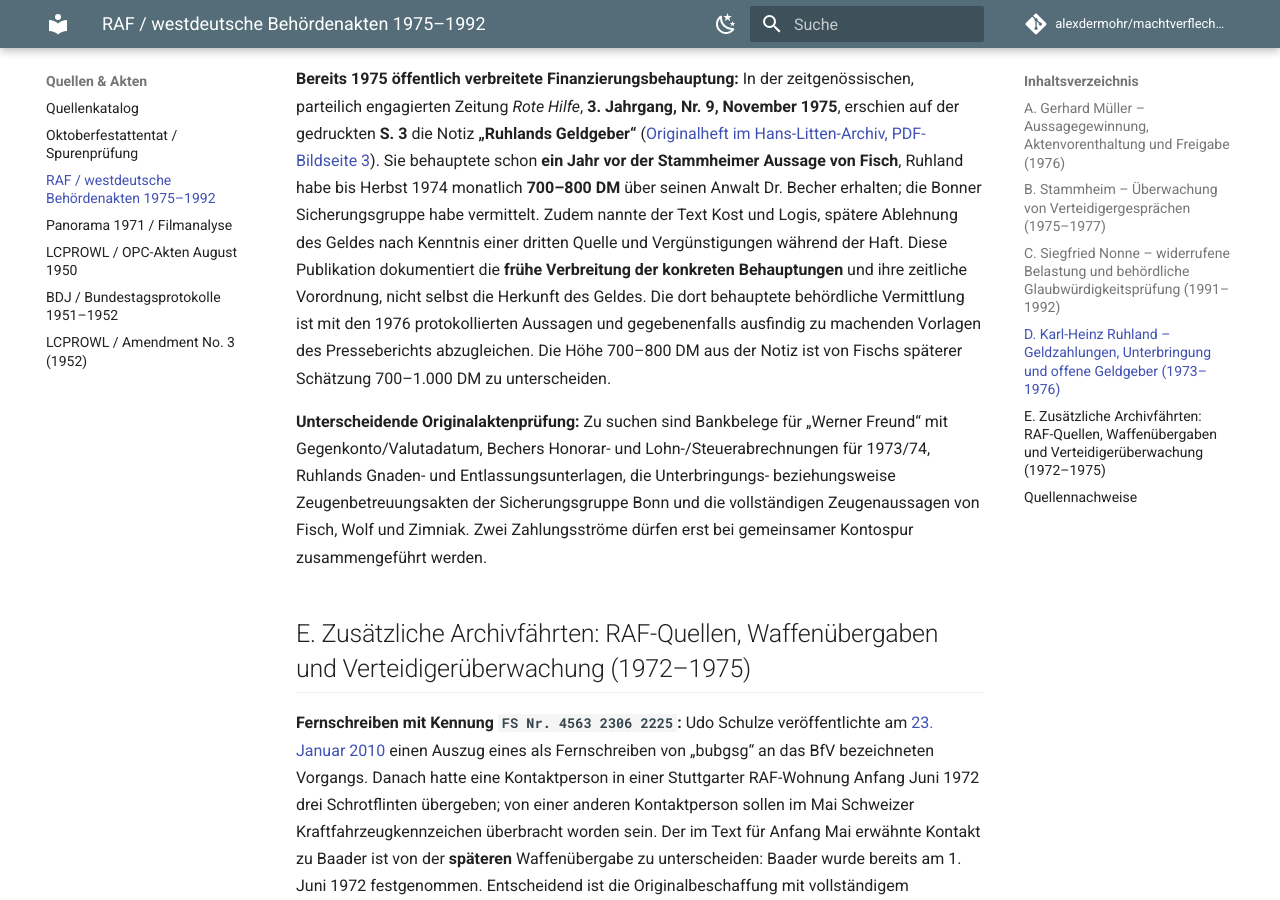
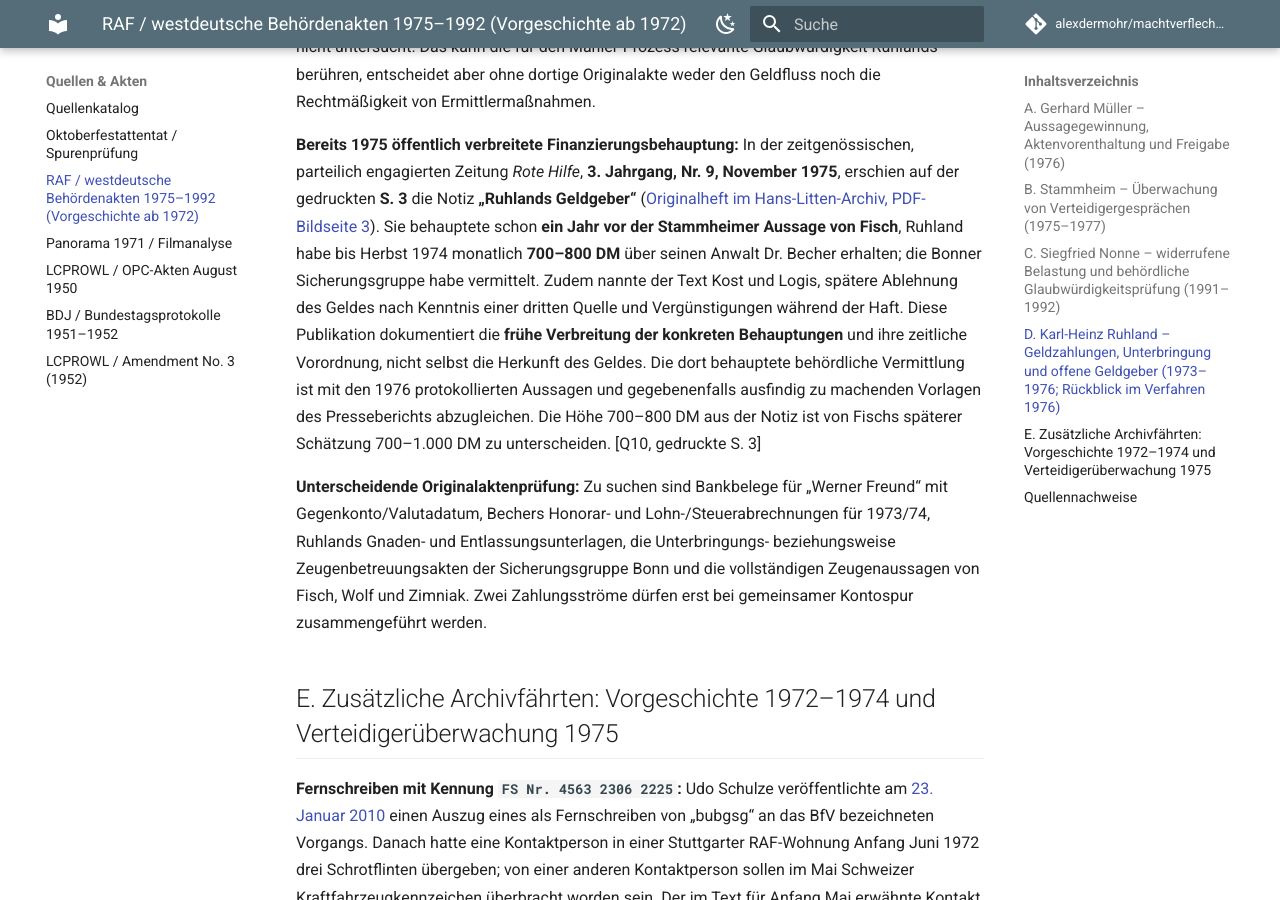
Before and after one commit to alexdermohr/machtverflechtungen, an MkDocs documentation site: the page built from docs/quellen/raf-westdeutsche-staatsakten-1975-1992.md, in a window 1280 px wide and 900 px high, scrolled down 5534 px. Built offline with MkDocs 1.6.1 and Material for MkDocs 9.7.7, drawn with Linux system fonts in a browser that asks for light colours; comment, search, counter and statistics services are not loaded; some of the changed text lies outside the part shown.

Commit message:
docs: register 1975 Ruhland original and settle RAF source-review findings

```diff
--- a/docs/quellen/raf-westdeutsche-staatsakten-1975-1992.md
+++ b/docs/quellen/raf-westdeutsche-staatsakten-1975-1992.md
@@ -1,6 +1,6 @@
-# RAF und bundesdeutsche Behörden: Originalaktenbefunde 1975–1992
+# RAF und bundesdeutsche Behörden: Originalaktenbefunde 1975–1992 (Vorgeschichte ab 1972)
 
-**Quellenstudie · 13. Oktober 2026.** Schwerpunkt: dokumentierte Verfahrenshandlungen westdeutscher Sicherheitsbehörden in RAF-Verfahren. Die [bereits erschlossene Urbach-Fallakte](../faelle/de/peter-urbach-verfassungsschutz.md) wird nicht dupliziert. Die neun hier ausgewerteten Originalquellen sind im [Quellenkatalog](index.md) registriert.
+**Quellenstudie · 13. Oktober 2026.** Schwerpunkt sind Akten und Verfahrenshandlungen westdeutscher Sicherheitsbehörden **1975–1992**. Vorgänge aus **1972–1974** erscheinen gesondert als zeitliche Vorgeschichte späterer Aussagen, Finanzierungen und Sicherheitsmaßnahmen. Die [bereits erschlossene Urbach-Fallakte](../faelle/de/peter-urbach-verfassungsschutz.md) wird nicht dupliziert. Die zehn hier ausgewerteten Originalquellen sind im [Quellenkatalog](index.md) registriert.
 
 ## A. Gerhard Müller – Aussagegewinnung, Aktenvorenthaltung und Freigabe (1976)
 
@@ -47,7 +47,7 @@
 
 **Prüfbare Folgeakten:** Vernehmungsprotokolle vom 21.11.1991, 08.07.1992 und 15.07.1992, Gutachten vom Februar 1992, damalige Spurensicherung und Vorgang **„U 2“** des hessischen LfV. Entscheidend ist die unabhängige Prüfung der behaupteten Tatkenntnisse und möglicher Quelleinflüsse, nicht der bloße Widerruf.
 
-## D. Karl-Heinz Ruhland – Geldzahlungen, Unterbringung und offene Geldgeber (1973–1976)
+## D. Karl-Heinz Ruhland – Geldzahlungen, Unterbringung und offene Geldgeber (1973–1976; Rückblick im Verfahren 1976)
 
 **24. November 1976, 163. Stammheimer Verhandlungstag:** Die Zeugin **Mascha Fisch**, die nach Ruhlands Haftentlassung mit ihm zusammengelebt hatte, beschrieb unter Eid Zahlungen in einer von ihr geschätzten Größenordnung von **700–1000 DM monatlich**. Ihr zufolge hatte Rechtsanwalt **Becher** Ruhland nach der Entlassung Ende Juli 1973 zeitweilig in seinem Jagdhaus wohnen lassen und Lebensunterhalt gewährt. Nach Fischs Schilderung dauerten diese Zuwendungen etwa bis Herbst 1974. Die Zeugin unterschied entlohnte Arbeiten im Jagdhaus von möglicher persönlicher Hilfe; die tatsächliche wirtschaftliche Einordnung blieb Thema der Befragung. [Q8, S. 12507–12511]
 
@@ -63,11 +63,11 @@
 
 **Offener, begrenzter Befund:** Die von Fisch genannte dritte Zahlungsquelle und der später genannte Überweisungsabsender wurden in diesem Verfahren durch die vier beantragten Zeugen nicht untersucht. Das kann die für den Mahler-Prozess relevante Glaubwürdigkeit Ruhlands berühren, entscheidet aber ohne dortige Originalakte weder den Geldfluss noch die Rechtmäßigkeit von Ermittlermaßnahmen.
 
-**Bereits 1975 öffentlich verbreitete Finanzierungsbehauptung:** In der zeitgenössischen, parteilich engagierten Zeitung *Rote Hilfe*, **3. Jahrgang, Nr. 9, November 1975**, erschien auf der gedruckten **S. 3** die Notiz **„Ruhlands Geldgeber“** ([Originalheft im Hans-Litten-Archiv, PDF-Bildseite 3](https://hans-litten-archiv.de/images/RH_eV_November_1975.pdf)). Sie behauptete schon **ein Jahr vor der Stammheimer Aussage von Fisch**, Ruhland habe bis Herbst 1974 monatlich **700–800 DM** über seinen Anwalt Dr. Becher erhalten; die Bonner Sicherungsgruppe habe vermittelt. Zudem nannte der Text Kost und Logis, spätere Ablehnung des Geldes nach Kenntnis einer dritten Quelle und Vergünstigungen während der Haft. Diese Publikation dokumentiert die **frühe Verbreitung der konkreten Behauptungen** und ihre zeitliche Vorordnung, nicht selbst die Herkunft des Geldes. Die dort behauptete behördliche Vermittlung ist mit den 1976 protokollierten Aussagen und gegebenenfalls ausfindig zu machenden Vorlagen des Presseberichts abzugleichen. Die Höhe 700–800 DM aus der Notiz ist von Fischs späterer Schätzung 700–1.000 DM zu unterscheiden.
+**Bereits 1975 öffentlich verbreitete Finanzierungsbehauptung:** In der zeitgenössischen, parteilich engagierten Zeitung *Rote Hilfe*, **3. Jahrgang, Nr. 9, November 1975**, erschien auf der gedruckten **S. 3** die Notiz **„Ruhlands Geldgeber“** ([Originalheft im Hans-Litten-Archiv, PDF-Bildseite 3](https://hans-litten-archiv.de/images/RH_eV_November_1975.pdf)). Sie behauptete schon **ein Jahr vor der Stammheimer Aussage von Fisch**, Ruhland habe bis Herbst 1974 monatlich **700–800 DM** über seinen Anwalt Dr. Becher erhalten; die Bonner Sicherungsgruppe habe vermittelt. Zudem nannte der Text Kost und Logis, spätere Ablehnung des Geldes nach Kenntnis einer dritten Quelle und Vergünstigungen während der Haft. Diese Publikation dokumentiert die **frühe Verbreitung der konkreten Behauptungen** und ihre zeitliche Vorordnung, nicht selbst die Herkunft des Geldes. Die dort behauptete behördliche Vermittlung ist mit den 1976 protokollierten Aussagen und gegebenenfalls ausfindig zu machenden Vorlagen des Presseberichts abzugleichen. Die Höhe 700–800 DM aus der Notiz ist von Fischs späterer Schätzung 700–1.000 DM zu unterscheiden. [Q10, gedruckte S. 3]
 
 **Unterscheidende Originalaktenprüfung:** Zu suchen sind Bankbelege für „Werner Freund“ mit Gegenkonto/Valutadatum, Bechers Honorar- und Lohn-/Steuerabrechnungen für 1973/74, Ruhlands Gnaden- und Entlassungsunterlagen, die Unterbringungs- beziehungsweise Zeugenbetreuungsakten der Sicherungsgruppe Bonn und die vollständigen Zeugenaussagen von Fisch, Wolf und Zimniak. Zwei Zahlungsströme dürfen erst bei gemeinsamer Kontospur zusammengeführt werden.
 
-## E. Zusätzliche Archivfährten: RAF-Quellen, Waffenübergaben und Verteidigerüberwachung (1972–1975)
+## E. Zusätzliche Archivfährten: Vorgeschichte 1972–1974 und Verteidigerüberwachung 1975
 
 **Fernschreiben mit Kennung `FS Nr. 4563 2306 2225`:** Udo Schulze veröffentlichte am [23. Januar 2010](https://www.telepolis.de/article/Die-RAF-der-Staat-und-kriminelle-V-Leute-3383969.html) einen Auszug eines als Fernschreiben von „bubgsg“ an das BfV bezeichneten Vorgangs. Danach hatte eine Kontaktperson in einer Stuttgarter RAF-Wohnung Anfang Juni 1972 drei Schrotflinten übergeben; von einer anderen Kontaktperson sollen im Mai Schweizer Kraftfahrzeugkennzeichen überbracht worden sein. Der im Text für Anfang Mai erwähnte Kontakt zu Baader ist von der **späteren** Waffenübergabe zu unterscheiden: Baader wurde bereits am 1. Juni 1972 festgenommen. Entscheidend ist die Originalbeschaffung mit vollständigem Aktenkopf, Verteiler, Quelldatum, Führungsstatus, Strafverfolgungsweiterleitung und gegebenenfalls Fingerabdruck-/Asservatenbelegen. Bis dahin ist dies eine präzise **journalistisch wiedergegebene Archivalienbehauptung**, kein eingesehenes Original.
 
@@ -93,8 +93,9 @@
 - **Q4 / SRC-DE-BWLT-STAMMHEIM-2007:** [Landtag Baden-Württemberg, Drs. 14/1721 (PDF)](https://www.landtag-bw.de/resource/blob/55082/25d8847bfe8691b874833b0dd117ec62/14_1721_D.pdf), Stellungnahme vom 08.10.2007, S. 3–6.
 - **Q5 / SRC-DE-BT-NONNE-3123-1992:** [Deutscher Bundestag, Drs. 12/3123 (PDF)](https://dserver.bundestag.de/btd/12/031/1203123.pdf), 30.07.1992, Fragen 4–6, S. 3–5.
 
-- **Q6 / SRC-DE-OLG-STUTTGART-RAF-1977:** [OLG Stuttgart, Urteil 2 StE 1/74 vom 28.04.1977, Textedition (PDF)](https://www.stammheim-prozess.de/wp-content/uploads/2021/11/OLG-Stuttgart-Urteil-vom-28.4.1977-2-StE-174-Text.pdf), PDF S. 114–116 / Urteilsabschnitte [251]–[257], staatliche Vernehmungsdokumentation und gerichtliche Bewertung.
+- **Q6 / SRC-DE-OLG-STUTTGART-RAF-1977:** [OLG Stuttgart, Urteil 2 StE 1/74 vom 28.04.1977, Textedition (PDF)](https://www.stammheim-prozess.de/wp-content/uploads/2021/11/OLG-Stuttgart-Urteil-vom-28.4.1977-2-StE-174-Text.pdf), PDF S. 114–117 / Urteilsabschnitte [251]–[259], staatliche Vernehmungsdokumentation, vorgebrachte Aussageanreize und gerichtliche Bewertung.
 - **Q7 / SRC-DE-STAMMHEIM-161-1976:** [Stammheim-Protokoll, 161. Verhandlungstag, 16.11.1976](https://www.stammheim-prozess.de/161-verhandlungstag/), S. 12347–12353, nachgelieferte und gesperrte Aktenblätter.
 - **Q8 / SRC-DE-STAMMHEIM-163-1976:** [Stammheim-Protokoll, 163. Verhandlungstag, 24.11.1976](https://www.stammheim-prozess.de/163-verhandlungstag/), S. 12507–12513 und 12581–12645, Zeugin Fisch und Beamtenvernehmungen.
 
 - **Q9 / SRC-DE-STAMMHEIM-166-1976:** [Stammheim-Protokoll, 166. Verhandlungstag, 07.12.1976](https://www.stammheim-prozess.de/166-verhandlungstag/), Beschluss S. 12850–12852 zur Ablehnung der Vernehmung von Eimecke, Liepe, Becher und Gehlen.
+- **Q10 / SRC-DE-ROTEHILFE-RUHLAND-1975:** [*Rote Hilfe*, 3. Jg., Nr. 9, November 1975, „Ruhlands Geldgeber“ (Digitalisat)](https://hans-litten-archiv.de/images/RH_eV_November_1975.pdf), gedruckte S. 3 / PDF-Bildseite 3. Primärquelle für eine zeitgenössische öffentliche Behauptung, nicht für die behauptete staatliche Zahlung.
--- a/mkdocs.yml
+++ b/mkdocs.yml
@@ -89,7 +89,7 @@
   - Quellen & Akten:
       - Quellenkatalog: quellen/index.md
       - Oktoberfestattentat / Spurenprüfung: quellen/oktoberfestattentat-1980-spurenpruefung.md
-      - RAF / westdeutsche Behördenakten 1975–1992: quellen/raf-westdeutsche-staatsakten-1975-1992.md
+      - RAF / westdeutsche Behördenakten 1975–1992 (Vorgeschichte ab 1972): quellen/raf-westdeutsche-staatsakten-1975-1992.md
       - Panorama 1971 / Filmanalyse: quellen/panorama-1971-filmanalyse.md
       - LCPROWL / OPC-Akten August 1950: quellen/lcprowl-1950-opc-planung.md
       - BDJ / Bundestagsprotokolle 1951–1952: quellen/bdj-gesamtdeutscher-ausschuss-1951-1952.md
```
Also changed, not shown: docs/quellen/index.md (+12 -1 lines), 1 other file.
